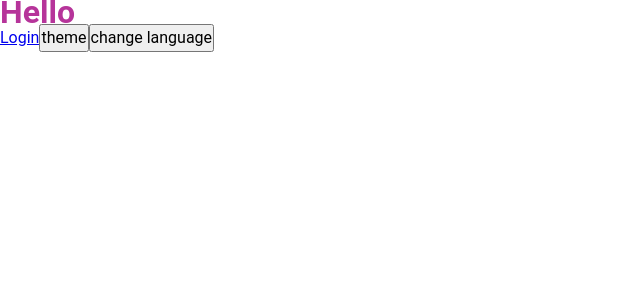
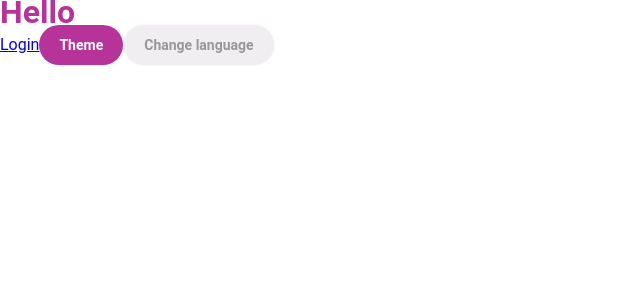
Before and after one commit to EvandroCalado/easymart, a React (Vite) app: page / in a window 1280 px wide. Shown: the top 300 px of the page, without its empty margins (0-640 px from the left). Built offline with nearby package versions, Linux system fonts and the light colour scheme.

Commit message:
feat: Implement a new styled Button component with a classNames utility and update HomePage to use it.

```diff
--- a/src/pages/home/ui/HomePage.tsx
+++ b/src/pages/home/ui/HomePage.tsx
@@ -2,6 +2,7 @@ import { useTranslation } from 'react-i18next';
 import { Link } from 'react-router';
 
 import { useTheme } from '@/shared/config';
+import { Button } from '@/shared/ui';
 
 import styles from './HomePage.module.scss';
 
@@ -17,8 +18,10 @@ export const HomePage = () => {
     <>
       <h1 className={styles.title}>{t('Hello')}</h1>
       <Link to='/login'>Login</Link>
-      <button onClick={toggleTheme}>theme</button>
-      <button onClick={changeLanguage}>change language</button>
+      <Button onClick={toggleTheme}>Theme</Button>
+      <Button disabled theme='secondary' onClick={changeLanguage}>
+        Change language
+      </Button>
     </>
   );
 };
--- /dev/null
+++ b/src/shared/lib/classNames/classNames.ts
@@ -0,0 +1,19 @@
+type classValue = string | Record<string, boolean> | undefined | null;
+
+export const classNames = (...classes: classValue[]): string => {
+  return classes
+    .flatMap(classes => {
+      if (!classes) return [];
+
+      if (typeof classes === 'string') return [classes];
+
+      if (typeof classes === 'object') {
+        return Object.entries(classes)
+          .filter(([, value]) => Boolean(value))
+          .map(([key]) => key);
+      }
+
+      return [];
+    })
+    .join(' ');
+};
--- /dev/null
+++ b/src/shared/lib/index.ts
@@ -0,0 +1 @@
+export { classNames as cn } from './classNames/classNames';
--- a/src/shared/ui/Button.tsx
+++ /dev/null
@@ -1,3 +0,0 @@
-export const Button = () => {
-  return <button>Button</button>;
-};
--- /dev/null
+++ b/src/shared/ui/Button/Button.module.scss
@@ -0,0 +1,147 @@
+.button {
+  display: inline-flex;
+  justify-content: center;
+  align-items: center;
+  gap: 8px;
+  cursor: pointer;
+  border: none;
+  border-radius: 8px;
+  transition: all 0.2s ease-in-out;
+  color: var(--black);
+  outline: none;
+}
+
+.primary {
+  background-color: var(--primary-color);
+  color: var(--white);
+
+  svg {
+    fill: var(--white);
+  }
+
+  &:hover {
+    background-color: var(--primary-color-dark);
+  }
+}
+
+.secondary {
+  background-color: var(--primary-color-light);
+  border: 1px solid var(--primary-color-light);
+
+  &:hover {
+    border-color: var(--primary-color);
+  }
+}
+
+.tertiary {
+  background-color: var(--white);
+  border: 1px solid var(--gray-100);
+
+  &:hover {
+    background-color: var(--gray-50);
+    border-color: var(--gray-200);
+  }
+}
+
+.outline {
+  background-color: var(--white);
+  border: 1px solid var(--primary-color);
+
+  &:hover {
+    background-color: var(--primary-color-light);
+    border-color: var(--primary-color-dark);
+  }
+
+  &:disabled {
+    border-color: var(--gray-200);
+  }
+}
+
+.ghost {
+  background-color: transparent;
+  border: none;
+  padding: 0;
+  font-weight: 500;
+}
+
+:disabled {
+  color: var(--gray-400);
+  background-color: var(--gray-100);
+  pointer-events: none;
+
+  svg {
+    fill: var(--gray-400);
+  }
+}
+
+.pill {
+  border-radius: 39px;
+}
+
+.circle {
+  border-radius: 100%;
+  aspect-ratio: 1;
+}
+
+.xs {
+  padding: 8px 16px;
+  font: var(--font-xs);
+
+  svg {
+    height: 16px;
+    width: 16px;
+  }
+
+  &.circle {
+    padding: 8px;
+  }
+}
+
+.sm {
+  padding: 10px 20px;
+  font: var(--font-sm);
+
+  svg {
+    height: 20px;
+    width: 20px;
+  }
+
+  &.circle {
+    padding: 10px;
+  }
+}
+
+.md {
+  padding: 12px 24px;
+  font: var(--font-md);
+
+  svg {
+    height: 20px;
+    width: 20px;
+  }
+
+  &.circle {
+    padding: 12px;
+  }
+}
+
+.lg {
+  padding: 16px 32px;
+  font: var(--font-lg);
+
+  svg {
+    height: 24px;
+    width: 24px;
+  }
+
+  &.circle {
+    padding: 16px;
+  }
+}
+
+.xs,
+.sm,
+.md,
+.lg {
+  font-weight: 600;
+}
--- /dev/null
+++ b/src/shared/ui/Button/Button.tsx
@@ -0,0 +1,29 @@
+import type { ComponentProps } from 'react';
+
+import { cn } from '@/shared/lib';
+
+import styles from './Button.module.scss';
+
+type ButtonSize = 'xs' | 'sm' | 'md' | 'lg';
+type ButtonForm = 'rounded' | 'pill' | 'circle';
+type ButtonTheme = 'primary' | 'secondary' | 'tertiary' | 'outline' | 'ghost';
+
+interface ButtonProps extends ComponentProps<'button'> {
+  size?: ButtonSize;
+  form?: ButtonForm;
+  theme?: ButtonTheme;
+}
+
+export const Button = ({
+  size = 'sm',
+  form = 'pill',
+  theme = 'primary',
+  ...props
+}: ButtonProps) => {
+  return (
+    <button
+      {...props}
+      className={cn(styles.button, styles[size], styles[form], styles[theme])}
+    />
+  );
+};
--- /dev/null
+++ b/src/shared/ui/index.ts
@@ -0,0 +1 @@
+export { Button } from './Button/Button';
```
